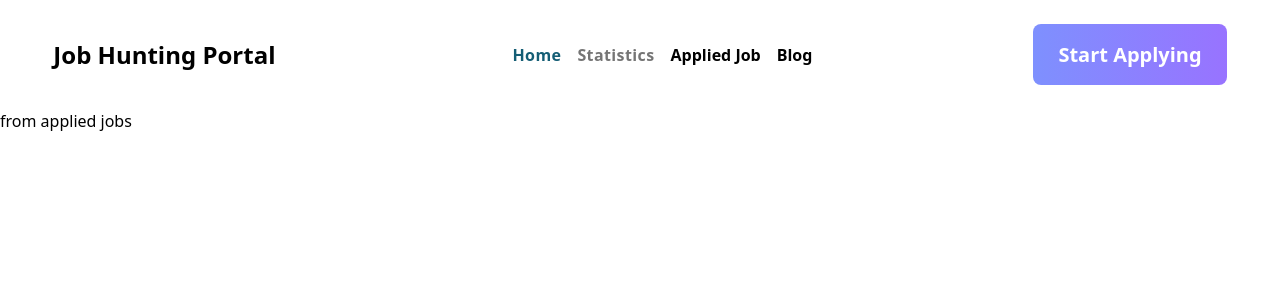
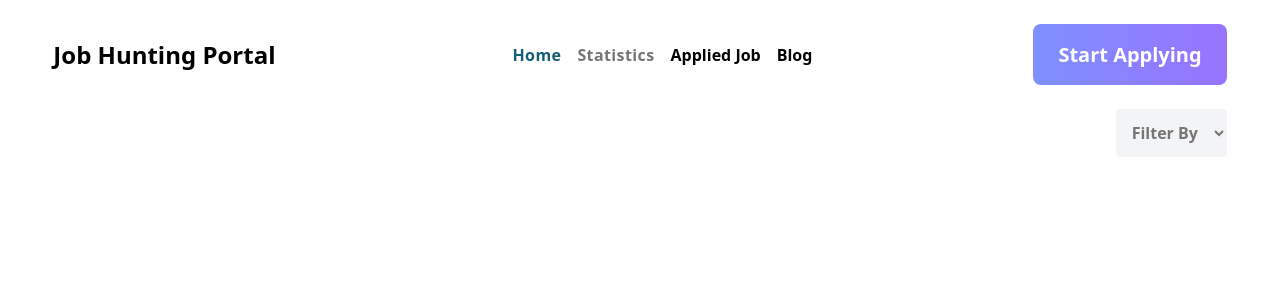
Before and after one commit to habib-N19/Job-hunting-Portal, a React (Vite) app: page /appliedJob in a window 1280 px wide. Shown: the top 300 px of the page. Built offline with nearby package versions, Linux system fonts and the light colour scheme.

Commit message:
added filter option on applied jobs

```diff
--- a/src/components/AppliedJob/AppliedJob.jsx
+++ b/src/components/AppliedJob/AppliedJob.jsx
@@ -1,41 +1,54 @@
 import { FeaturedContext } from '../../App'
-import React, { useContext } from 'react'
-import { useLoaderData } from 'react-router-dom'
-import { featuredCardData } from '../../loaders/getFeaturedData'
+import React, { useContext, useEffect, useState } from 'react'
 import { getStoredId } from '../../utils/fakeDb'
-import { key } from 'localforage'
+
 import SingleAppliedJob from '../singleAppliedJob/SingleAppliedJob'
 
 const AppliedJob = () => {
   const featuredData = useContext(FeaturedContext)
-  // console.log(featuredData)
   const storedIdData = getStoredId()
-  // console.log(storedIdData)
   const matchedData = []
   for (const id in storedIdData) {
     const foundJobId = featuredData.find(strIds => strIds.id === id)
-    // console.log(foundJobId)
     matchedData.push(foundJobId)
   }
-  // console.log(matchedData)
+  const [filterData, setFilter] = useState(matchedData)
+  const [selectedValue, setSelectedValue] = useState(null)
 
-  // getStoredId()
-  // step-1 setting a loader,
-  // step -2 find match id with get local storage id
-  //push them into an array
-  // putting it to a loader
-  /**
-   *destructing it to the applied job list
+  const handleFilterChange = event => {
+    setSelectedValue(event.target.value)
+  }
 
-   */
-
-  // const storedJobId = getAppliedList()
-  // console.log(storedJobId)
+  useEffect(() => {
+    let filteredData = matchedData
+    if (selectedValue === 'Remote') {
+      filteredData = matchedData.filter(jb => jb.remoteOrOnsite === 'Remote')
+    } else if (selectedValue === 'Onsite') {
+      filteredData = matchedData.filter(jb => jb.remoteOrOnsite === 'Onsite')
+    }
+    if (JSON.stringify(filteredData) !== JSON.stringify(filterData)) {
+      setFilter(filteredData)
+    }
+  }, [matchedData, selectedValue, filterData])
 
   return (
-    <div>
-      from applied jobs
-      {matchedData.map(job => (
+    <div className=''>
+      <div className='flex justify-end w-11/12 mx-auto'>
+        <select
+          className='  text-default-color p-3 bg-gray-100 font-semibold rounded'
+          value={selectedValue}
+          onChange={handleFilterChange}
+        >
+          <option value='' selected disabled>
+            Filter By
+          </option>
+          <option value=''>See All</option>
+          <option value='Remote'>Remote</option>
+          <option value='Onsite'>Onsite</option>
+        </select>
+      </div>
+
+      {filterData.map(job => (
         <SingleAppliedJob key={job.id} job={job}></SingleAppliedJob>
       ))}
     </div>
```
